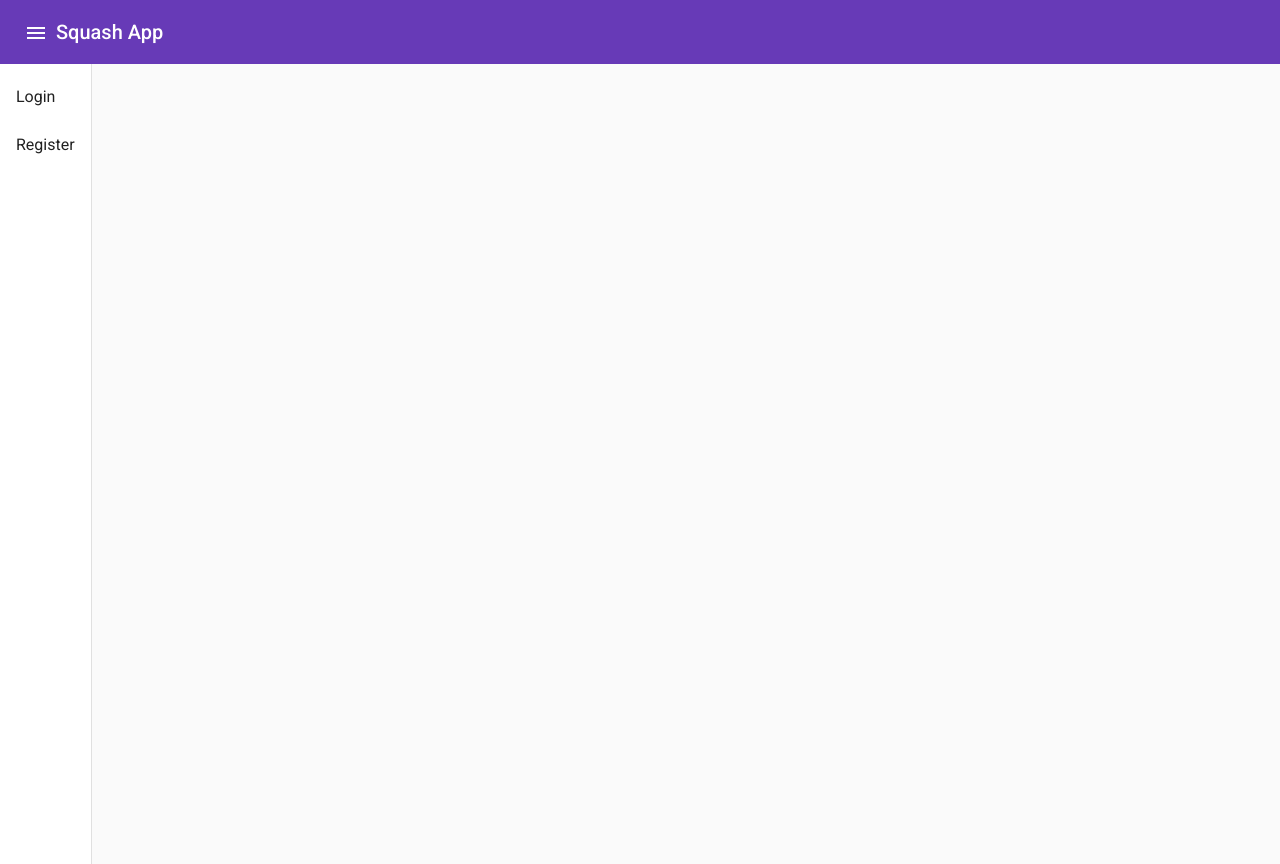
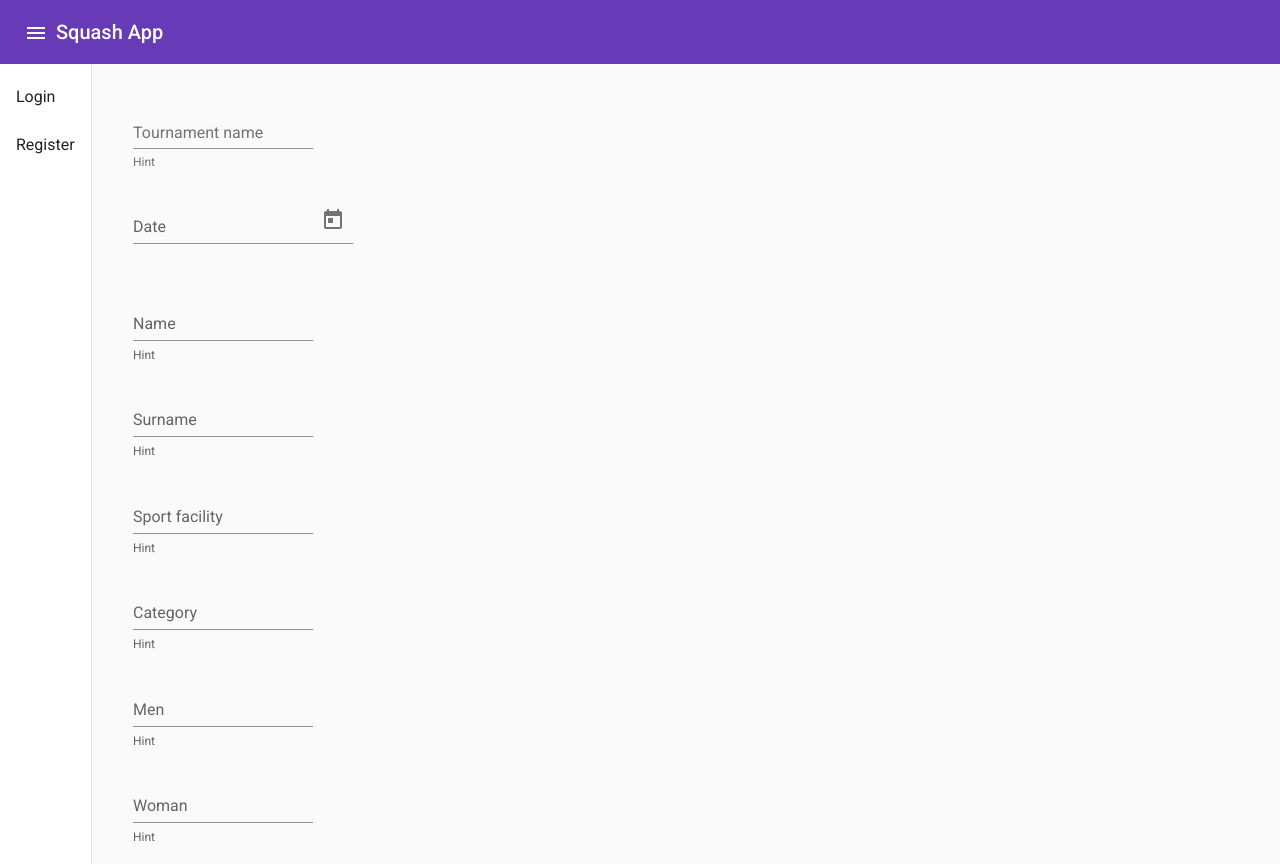
Before and after one commit to BartekSmalec/squashapp, an Angular app in the folder frontend/: page /editTournament/1 in a window 1280 px wide. Before the commit this address led to /. Built offline with nearby package versions, Linux system fonts and the light colour scheme; no server answers.

Commit message:
Added edit component

```diff
--- a/frontend/src/app/app-routing.module.ts
+++ b/frontend/src/app/app-routing.module.ts
@@ -9,6 +9,7 @@ import { TournamentListComponent } from './components/tournament-list/tournament
 import { AddMatchComponent } from './components/add-match/add-match.component';
 import { AddSetComponent } from './components/add-set/add-set.component';
 import { MyTournamentsComponent } from './components/my-tournaments/my-tournaments.component';
+import { EditTournamentComponent } from './components/edit-tournament/edit-tournament.component';
 
 const routes: Routes = [
   {
@@ -38,6 +39,10 @@ const routes: Routes = [
   {
     path: "myTournaments",
     component: MyTournamentsComponent
+  },
+  {
+    path: "editTournament/:id",
+    component: EditTournamentComponent
   }
 ];
 
--- a/frontend/src/app/app.module.ts
+++ b/frontend/src/app/app.module.ts
@@ -61,6 +61,7 @@ import { TournamentListComponent } from './components/tournament-list/tournament
 import { AddMatchComponent } from './components/add-match/add-match.component';
 import { AddSetComponent } from './components/add-set/add-set.component';
 import { MyTournamentsComponent } from './components/my-tournaments/my-tournaments.component';
+import { EditTournamentComponent } from './components/edit-tournament/edit-tournament.component';
 
 
 const appRoutes: Routes = [
@@ -86,7 +87,8 @@ const appRoutes: Routes = [
     TournamentListComponent,
     AddMatchComponent,
     AddSetComponent,
-    MyTournamentsComponent
+    MyTournamentsComponent,
+    EditTournamentComponent
   ],
   imports: [
     BrowserModule,
--- a/frontend/src/app/components/add-match/add-match.component.ts
+++ b/frontend/src/app/components/add-match/add-match.component.ts
@@ -1,16 +1,16 @@
-import { Component, OnInit } from '@angular/core';
-import { AppServiceService } from 'src/app/service/app-service.service';
-import { Tournament } from 'src/app/models/Tournament';
-import { MatTableDataSource } from '@angular/material/table';
-import { Match } from 'src/app/models/Match';
-import { Comment } from 'src/app/models/Comment';
+import { Component, OnInit } from "@angular/core";
+import { AppServiceService } from "src/app/service/app-service.service";
+import { Tournament } from "src/app/models/Tournament";
+import { MatTableDataSource } from "@angular/material/table";
+import { Match } from "src/app/models/Match";
+import { Comment } from "src/app/models/Comment";
 
-import { ActivatedRoute, Params, Router } from '@angular/router';
+import { ActivatedRoute, Params, Router } from "@angular/router";
 
 @Component({
-  selector: 'app-add-match',
-  templateUrl: './add-match.component.html',
-  styleUrls: ['./add-match.component.css']
+  selector: "app-add-match",
+  templateUrl: "./add-match.component.html",
+  styleUrls: ["./add-match.component.css"]
 })
 export class AddMatchComponent implements OnInit {
   private tournament: Tournament;
@@ -25,24 +25,25 @@ export class AddMatchComponent implements OnInit {
   private commentContent;
   private comment: Comment;
 
-
-
-  constructor(private apiService: AppServiceService, private route: ActivatedRoute, private router: Router) { }
+  constructor(
+    private apiService: AppServiceService,
+    private route: ActivatedRoute,
+    private router: Router
+  ) {}
 
   ngOnInit() {
     this.commentContent = "";
-    this.comment = new Comment;
+    this.comment = new Comment();
     this.route.params.forEach((params: Params) => {
-      if (params['id'] !== undefined) {
-        this.id = + params['id'];
+      if (params["id"] !== undefined) {
+        this.id = +params["id"];
         console.log("ID: " + this.id);
       } else {
-
       }
     });
 
-    this.temporarMatch = new Match;
-    this.matchResposne = new Match;
+    this.temporarMatch = new Match();
+    this.matchResposne = new Match();
 
     this.getTournamentMatches();
   }
@@ -53,11 +54,13 @@ export class AddMatchComponent implements OnInit {
         console.log(JSON.stringify(data));
         this.tournament = data;
         this.tournament.comments.sort(this.compare);
+
         console.log("Tournament one: ", this.tournament);
         this.matches = this.tournament.matches;
 
+        this.matches.sort(this.compareMatches);
+
         this.dataSource = new MatTableDataSource(this.matches);
-
       },
       e => {
         console.log("Error: " + e.error);
@@ -65,38 +68,57 @@ export class AddMatchComponent implements OnInit {
     );
   }
 
-  displayedColumns: string[] = ["matchId", "firstPerson", "secondPerson", "round", "addSet"];
-
+  displayedColumns: string[] = [
+    "matchId",
+    "firstPerson",
+    "secondPerson",
+    "round",
+    "addSet"
+  ];
 
   applyFilter(filterValue: string) {
     this.dataSource.filter = filterValue.trim().toLowerCase();
   }
 
-  openDialog() {
+  openDialog() {}
+  addMatch(
+    match: Match,
+    tournamentId: number,
+    firstPersonName: string,
+    secondPersonName: string
+  ) {
+    console.log(
+      "Date: " +
+        this.temporarMatch.date +
+        "Round: " +
+        this.temporarMatch.round +
+        this.firstPersonName +
+        this.secondPersonName
+    );
 
-  }
-  addMatch(match: Match, tournamentId: number, firstPersonName: string, secondPersonName: string) {
-    console.log("Date: " + this.temporarMatch.date + "Round: " + this.temporarMatch.round + this.firstPersonName + this.secondPersonName);
-
-    this.apiService.addMatch(this.temporarMatch, this.id, this.firstPersonName, this.secondPersonName).subscribe(
+    this.apiService
+      .addMatch(
+        this.temporarMatch,
+        this.id,
+        this.firstPersonName,
+        this.secondPersonName
+      )
+      .subscribe(
         (match: Match) => {
           this.matchResposne = new Match().deserialize(match);
 
           console.log(this.matchResposne);
 
           this.getTournamentMatches();
-
         },
         e => {
           console.log("Error: " + e.error);
-
         }
       );
   }
 
   addCommentButton() {
     console.log("Thid comment: " + this.comment.content);
-
 
     this.apiService.addComment(this.comment, this.id).subscribe(
       (comment: Comment) => {
@@ -118,11 +140,19 @@ export class AddMatchComponent implements OnInit {
     return 0;
   }
 
-  goToSets(id: number)
-  {
-    const link = ['/addSet', id, this.id];
+  compareMatches(a, b) {
+    if (a.matchId < b.matchId) {
+      return -1;
+    }
+    if (a.matchId > b.matchId) {
+      return 1;
+    }
+    return 0;
+  }
+
+  goToSets(id: number) {
+    const link = ["/addSet", id, this.id];
     console.log("Link: " + JSON.stringify(link));
     this.router.navigate(link);
   }
-
 }
--- /dev/null
+++ b/frontend/src/app/components/edit-tournament/edit-tournament.component.html
@@ -0,0 +1,75 @@
+<div class="main">
+    <p>
+      <mat-form-field appearance="legacy">
+        <mat-label>Tournament name</mat-label>
+        <input [(ngModel)]="this.tournament.tournamentName" matInput placeholder="Tournament name" />
+        <mat-hint>Hint</mat-hint>
+      </mat-form-field>
+    </p>
+    <p>
+      <mat-form-field appearance="standard">
+        <mat-label>Date</mat-label>
+        <input [(ngModel)]="this.tournament.date" matInput [matDatepicker]="picker" placeholder="Choose a date">
+        <mat-datepicker-toggle matSuffix [for]="picker"></mat-datepicker-toggle>
+        <mat-datepicker #picker></mat-datepicker>
+
+        <!-- <input  [(ngModel)]="this.tournament.date" matInput placeholder="Date" />
+        <mat-hint>Hint</mat-hint> -->
+      </mat-form-field>
+    </p>
+    <p>
+      <mat-form-field appearance="standard">
+        <mat-label>Name</mat-label>
+        <input [(ngModel)]="this.tournament.city" matInput placeholder="Name" />
+        <mat-hint>Hint</mat-hint>
+      </mat-form-field>
+    </p>
+    <p>
+      <mat-form-field appearance="standard">
+        <mat-label>Surname</mat-label>
+        <input [(ngModel)]="this.tournament.country" matInput placeholder="Surname" />
+        <mat-hint>Hint</mat-hint>
+      </mat-form-field>
+    </p>
+
+    <p>
+      <mat-form-field appearance="standard">
+        <mat-label>Sport facility</mat-label>
+        <input [(ngModel)]="this.tournament.sportFacility" matInput placeholder="Sport facility" />
+        <mat-hint>Hint</mat-hint>
+      </mat-form-field>
+    </p>
+    <p>
+        <mat-form-field appearance="standard">
+          <mat-label>Category</mat-label>
+          <input [(ngModel)]="this.tournament.category" matInput placeholder="Category" />
+          <mat-hint>Hint</mat-hint>
+        </mat-form-field>
+      </p>
+      <p>
+        <mat-form-field appearance="standard">
+          <mat-label>Men</mat-label>
+          <input [(ngModel)]="this.tournament.men" matInput placeholder="Men" />
+          <mat-hint>Hint</mat-hint>
+        </mat-form-field>
+      </p>
+      <p>
+        <mat-form-field appearance="standard">
+          <mat-label>Woman</mat-label>
+          <input [(ngModel)]="this.tournament.woman" matInput placeholder="Woman" />
+          <mat-hint>Hint</mat-hint>
+        </mat-form-field>
+      </p>
+      <p>
+        <mat-form-field appearance="standard">
+          <mat-label>Prize</mat-label>
+          <input [(ngModel)]="this.tournament.prize" matInput placeholder="Prize" />
+          <mat-hint>Hint</mat-hint>
+        </mat-form-field>
+      </p>
+    <p>
+      <button mat-raised-button color="primary" (click)="editTournament()">
+        Edit tournament
+      </button>
+    </p>
+  </div>
--- /dev/null
+++ b/frontend/src/app/components/edit-tournament/edit-tournament.component.ts
@@ -0,0 +1,78 @@
+import { Component, OnInit } from "@angular/core";
+import { AppServiceService } from "src/app/service/app-service.service";
+import { Params, ActivatedRoute, Router } from "@angular/router";
+import { Tournament } from "src/app/models/Tournament";
+import { MatSnackBar } from "@angular/material/snack-bar";
+
+@Component({
+  selector: "app-edit-tournament",
+  templateUrl: "./edit-tournament.component.html",
+  styleUrls: ["./edit-tournament.component.css"]
+})
+export class EditTournamentComponent implements OnInit {
+  private id: number;
+  tournament: Tournament;
+
+  constructor(
+    private apiService: AppServiceService,
+    private route: ActivatedRoute,
+    private _snackBar: MatSnackBar,
+    private router: Router,
+  ) {}
+
+  ngOnInit() {
+    this.tournament = new Tournament();
+
+    this.route.params.forEach((params: Params) => {
+      if (params["id"] !== undefined) {
+        this.id = +params["id"];
+        console.log("Edit ID: " + this.id);
+      } else {
+      }
+    });
+
+    this.getTournament();
+  }
+
+  editTournament() {
+    console.log("Tournament: " + JSON.stringify(this.tournament));
+
+    this.apiService.addTournament(this.tournament).subscribe(
+      data => {
+        console.log("Response" + JSON.stringify(data));
+
+        this.openSnackBar("Edited tournamet", "OK");
+
+        const link = ["/tournamentList"];
+        console.log("Link: " + JSON.stringify(link));
+
+        setTimeout(() => {
+          this.router.navigate(link);
+        }, 2000);
+      },
+      e => {
+        this.openSnackBar("Can't edit tournament", "OK");
+
+        console.log("Error: " + e.error);
+      }
+    );
+  }
+
+  getTournament() {
+    this.apiService.getTournament(this.id).subscribe(
+      data => {
+        console.log(JSON.stringify(data));
+        this.tournament = data;
+      },
+      e => {
+        console.log("Error: " + e.error);
+      }
+    );
+  }
+
+  openSnackBar(message: string, action: string) {
+    this._snackBar.open(message, action, {
+      duration: 2000
+    });
+  }
+}
--- a/frontend/src/app/components/tournament-list/tournament-list.component.ts
+++ b/frontend/src/app/components/tournament-list/tournament-list.component.ts
@@ -83,6 +83,7 @@ export class TournamentListComponent implements OnInit {
         console.log(JSON.stringify(data));
         this.tournaments = data;
         console.log("Tournament one: ", this.tournaments[0].tournamentName);
+        //this.tournaments.sort(this.compareTournament);
         this.dataSource = new MatTableDataSource(this.tournaments);
       },
       e => {
@@ -97,6 +98,19 @@ export class TournamentListComponent implements OnInit {
 
   editTournament(id: number) {
     console.log("Numer: " + id);
+    const link = ["/editTournament", id];
+    console.log("Link: " + JSON.stringify(link));
+    this.router.navigate(link);
+  }
+
+  compareTournament(a, b) {
+    if (a.tournamentId < b.tournamentId) {
+      return 1;
+    }
+    if (a.tournamentId > b.tournamentId) {
+      return -1;
+    }
+    return 0;
   }
 
   deleteTournament(id: number) {
--- a/frontend/src/app/service/app-service.service.ts
+++ b/frontend/src/app/service/app-service.service.ts
@@ -167,6 +167,8 @@ export class AppServiceService {
     );
   }
 
+
+
   getTournaments(): Observable<Tournament[]> {
     let header = {
       headers: new HttpHeaders().set(
```
Also changed, not shown: frontend/src/app/components/edit-tournament/edit-tournament.component.css (added), 1 other file (tests, documents, lock files or other folders). Lines whose indentation alone changed are shown as unchanged.
